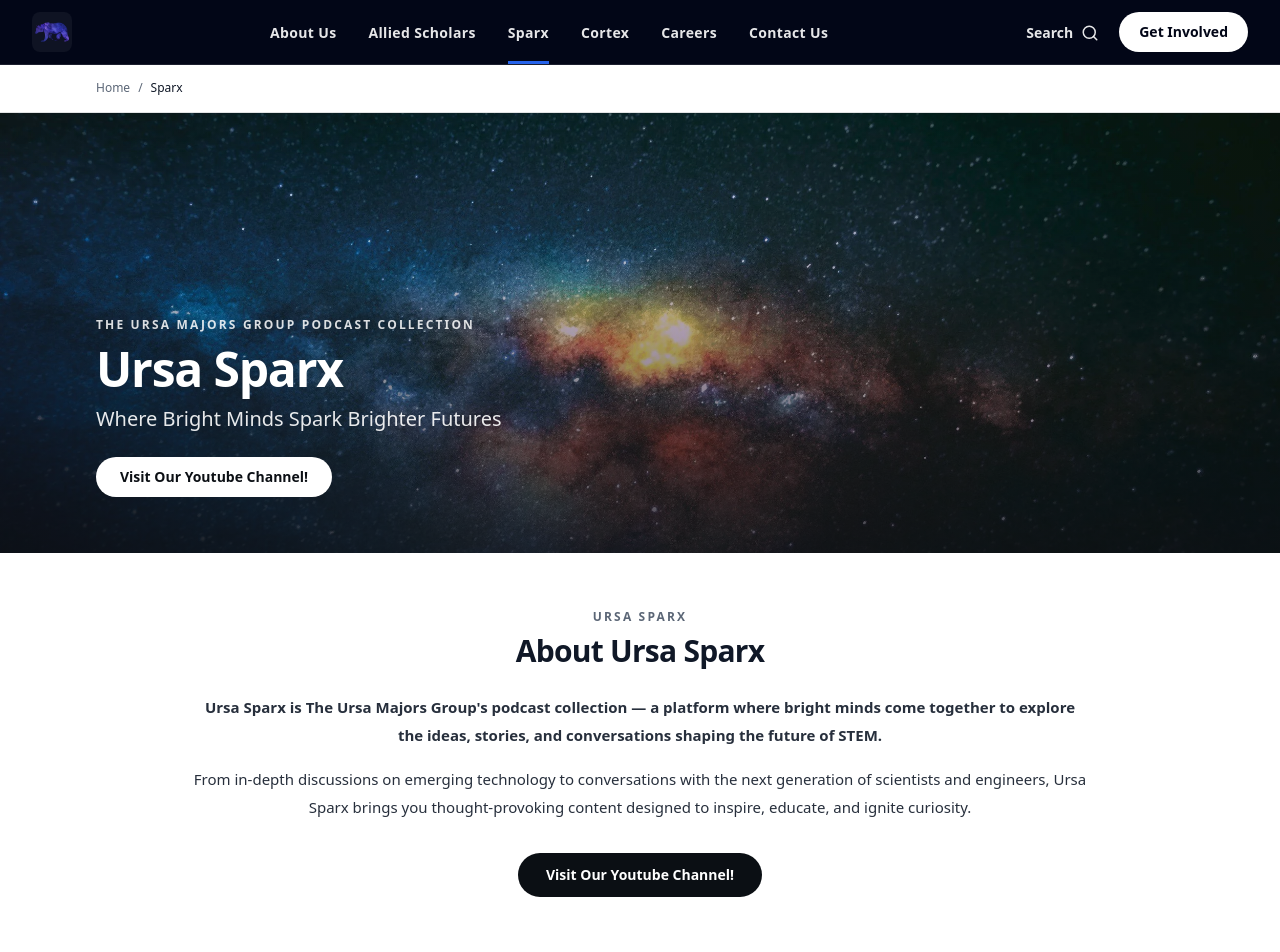
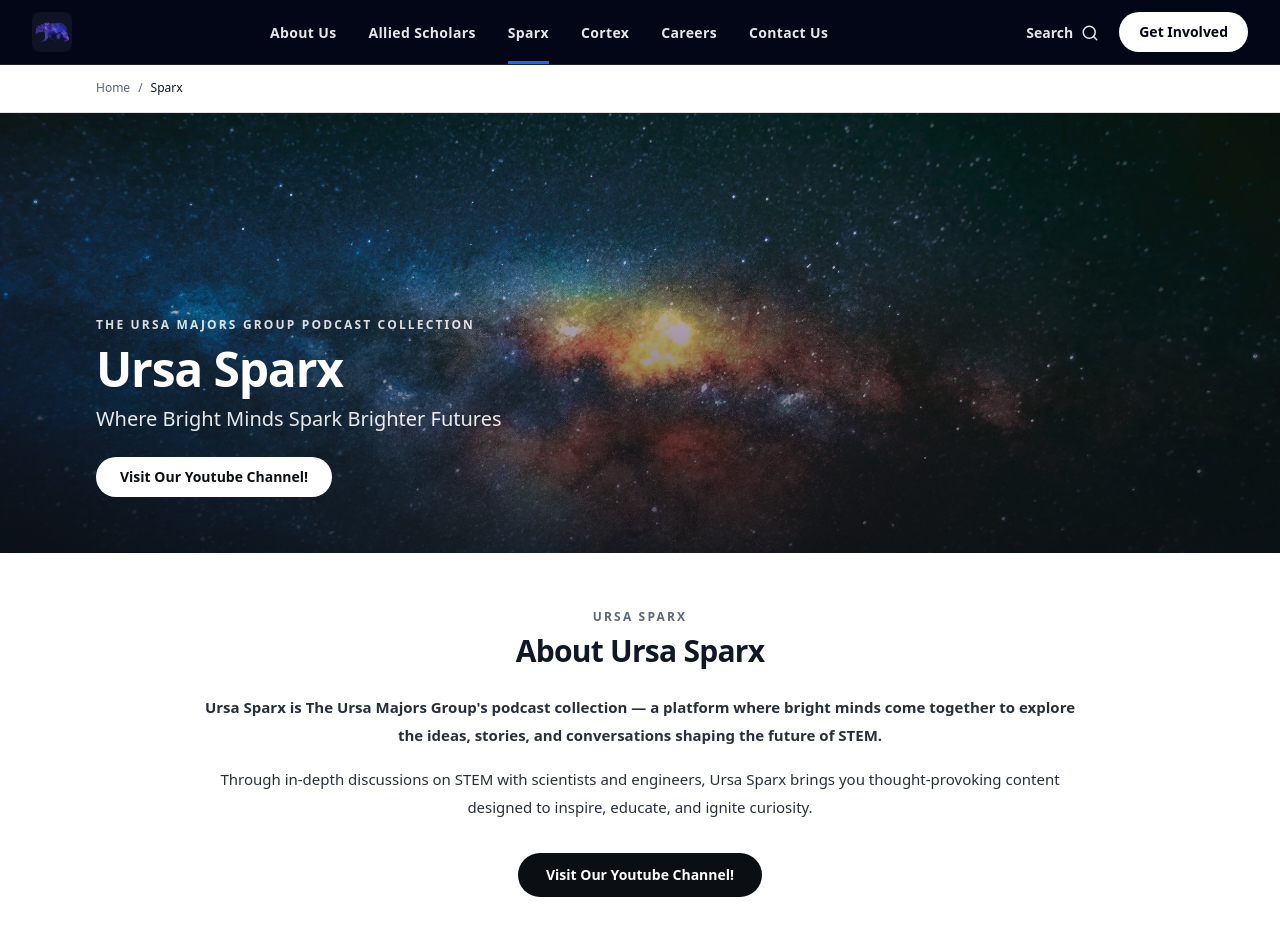
Before and after one commit to akashiyer2022-netizen/akashiyer2022-netizen.github.io, a React (Vite) app: page /#/sparx in a window 1280 px wide. Shown: the top 952 px of the page. Built offline with nearby package versions, Linux system fonts and the light colour scheme.

Commit message:
Sparx description

```diff
--- a/src/pages/Sparx.jsx
+++ b/src/pages/Sparx.jsx
@@ -69,8 +69,8 @@ export default function Sparx() {
             stories, and conversations shaping the future of STEM.
           </p>
           <p className="mt-4">
-            From in-depth discussions on emerging technology to conversations
-            with the next generation of scientists and engineers, Ursa Sparx
+            Through in-depth discussions on STEM
+            with scientists and engineers, Ursa Sparx
             brings you thought-provoking content designed to inspire, educate,
             and ignite curiosity.
           </p>
```
